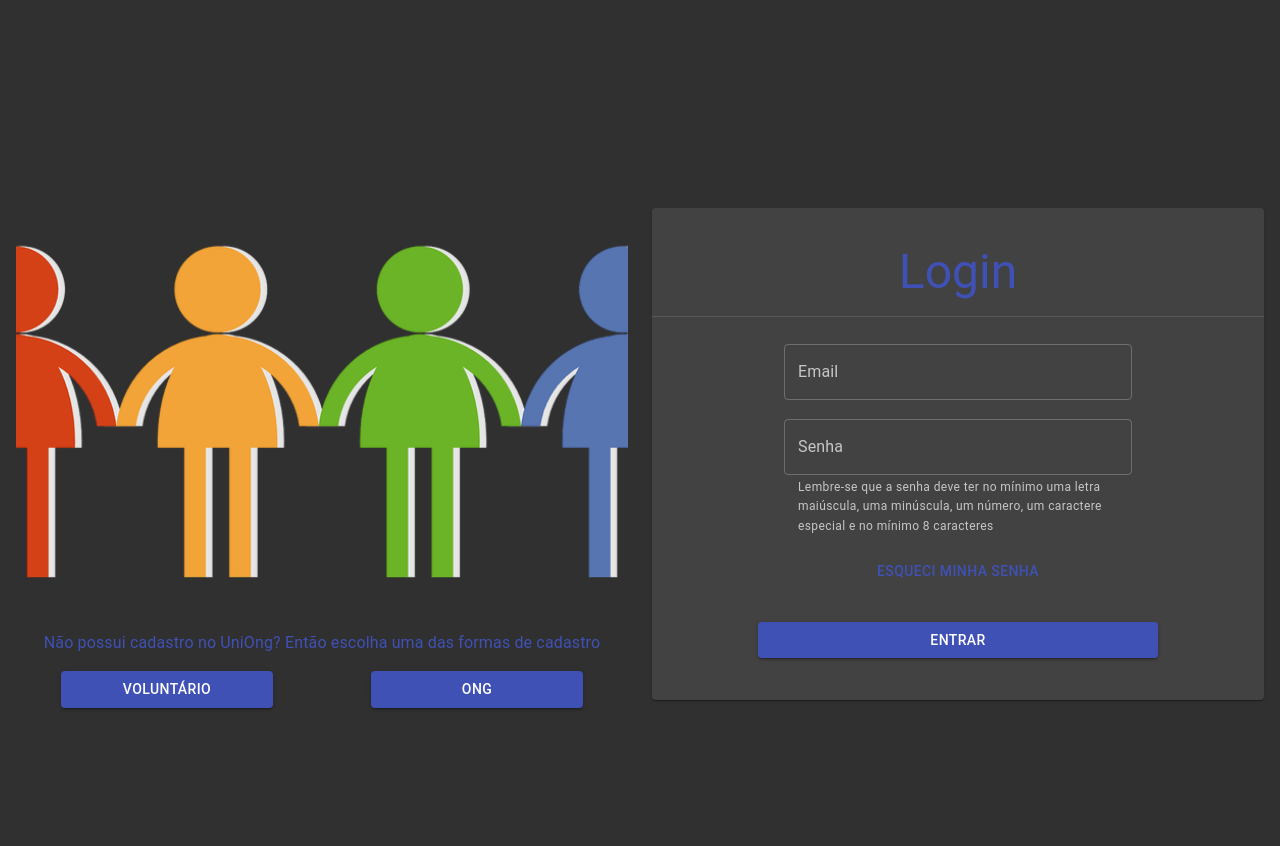
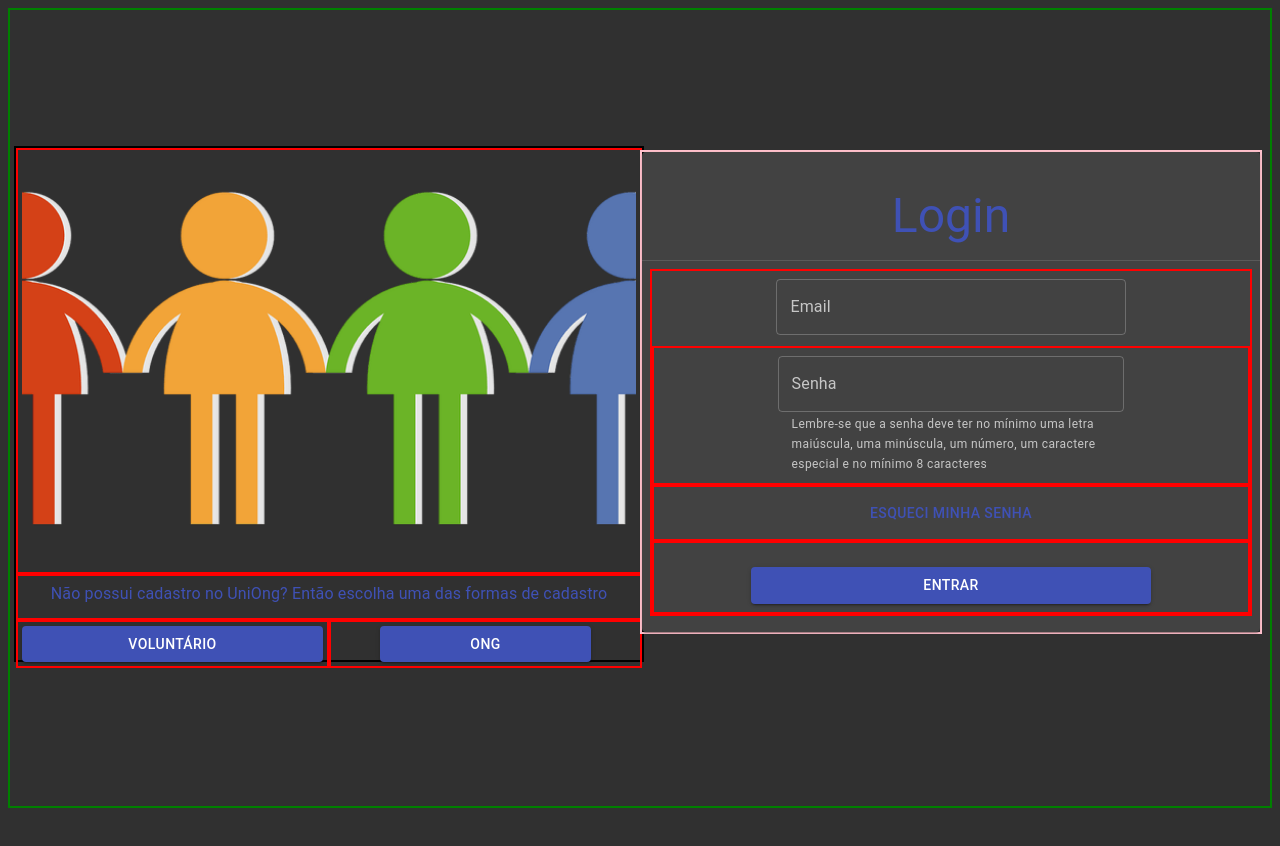
Before and after one commit to MichelFernandes1997/TCC, a React (Create React App) app: page / in a window 1280 px wide. Shown: the top 846 px of the page. After the commit the page ends 816 px from the top, so only its background shows below. Built offline with nearby package versions, Linux system fonts and the light colour scheme.

Commit message:
arrumando layout de login em tela pequena

```diff
--- a/src/pages/login/index.tsx
+++ b/src/pages/login/index.tsx
@@ -43,10 +43,10 @@ const useStyles = makeStyles((theme: Theme) =>
       width: "99vw",
     },*/
     formContainer: {
-      height: "98vh",
-      minHeight: "900px",
+      height: "100vh",
       display: "flex",
       justifyContent: "center",
+      border: "2px solid green",
     },
     paper: {
       padding: theme.spacing(2),
@@ -55,6 +55,7 @@ const useStyles = makeStyles((theme: Theme) =>
     },
     align: {
       textAlign: "center",
+      border: "2px solid red",
     },
     logoOngs: {
       width: "100%",
@@ -114,7 +115,7 @@ const Login: React.FC = () => {
     if (email !== "") {
       handleValidityEmail();
     }
-  }, [email]);
+  }, [email, handleValidityEmail]);
 
   return (
     <Box
@@ -124,9 +125,19 @@ const Login: React.FC = () => {
       m={1}
       className={classes.formContainer}
     >
-      <Grid container spacing={3}>
+      <Grid container>
         <Grid item xs={6}>
-          <Grid container spacing={1}>
+          <Grid
+            container
+            spacing={1}
+            style={{
+              border: "2px solid black",
+              height: "100%",
+              display: "flex",
+              alignItems: "center",
+              justifyContent: "center",
+            }}
+          >
             <Grid item xs={12} className={classes.align}>
               <img
                 src={Ong}
@@ -144,7 +155,7 @@ const Login: React.FC = () => {
               <Button
                 variant="contained"
                 color="primary"
-                style={{ width: "70%" }}
+                style={{ width: "100%" }}
                 data-uri="/register/voluntario"
                 onClick={handleSendTo}
               >
@@ -164,8 +175,12 @@ const Login: React.FC = () => {
             </Grid>
           </Grid>
         </Grid>
-        <Grid item xs={6}>
-          <Grid container spacing={1} style={{ height: "100%" }}>
+        <Grid item xs={6} style={{ height: "100%", border: "2px solid pink" }}>
+          <Grid
+            container
+            spacing={1}
+            style={{ height: "100%", border: "0px solid yellow" }}
+          >
             <Grid item xs={12}>
               <form
                 noValidate
@@ -192,11 +207,7 @@ const Login: React.FC = () => {
                     }}
                   />
                   <Divider />
-                  <CardContent
-                    style={{
-                      height: "83.9%",
-                    }}
-                  >
+                  <CardContent>
                     <Box
                       display="flex"
                       alignItems="center"
```
